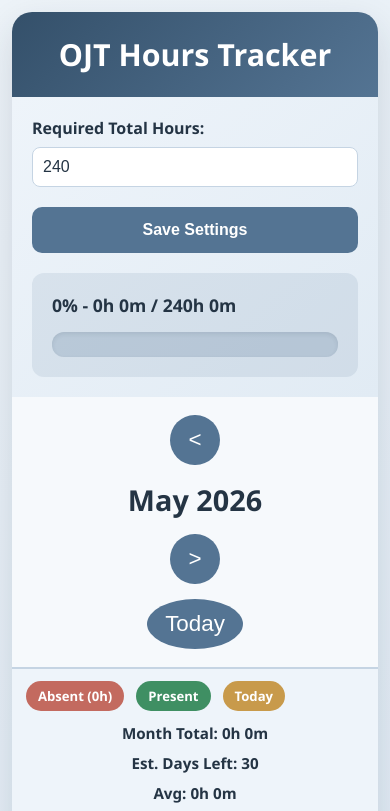
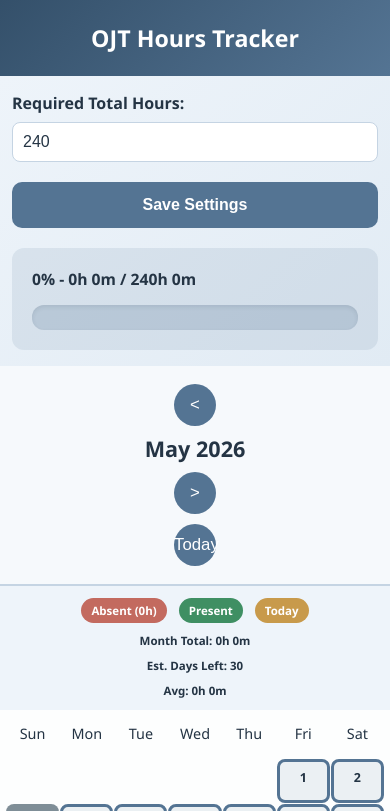
Before and after one commit to MarkJustine28/OJT-Hours-Tracker, a website: page index.html in a window 390 px wide. Shown: the top 811 px of the page. Drawn offline with Linux system fonts and the light colour scheme; no server answers.

Commit message:
add function

```diff
--- a/style.css
+++ b/style.css
@@ -1,5 +1,12 @@
 * {
     box-sizing: border-box;
+}
+
+html,
+body {
+    width: 100%;
+    max-width: 100%;
+    overflow-x: hidden;
 }
 
 :root {
@@ -32,6 +39,7 @@ body {
 
 .container {
     max-width: 1200px;
+    width: min(100%, 1200px);
     margin: 0 auto;
     background: var(--surface);
     border-radius: 20px;
@@ -569,3 +577,163 @@ h1 {
         width: 100%;
     }
 }
+
+@media (max-width: 640px) {
+    body {
+        padding: 0;
+        background: var(--surface);
+    }
+
+    .container {
+        width: 100%;
+        border-radius: 0;
+        box-shadow: none;
+    }
+
+    .page-header,
+    .progress-section,
+    .calendar-header,
+    .calendar-controls,
+    .actions {
+        padding-left: 12px;
+        padding-right: 12px;
+    }
+
+    h1 {
+        font-size: 1.6rem;
+        padding: 18px 12px;
+    }
+
+    .progress-label {
+        flex-direction: column;
+        gap: 6px;
+        align-items: flex-start;
+        font-size: 0.98rem;
+    }
+
+    .legend {
+        flex-wrap: wrap;
+        justify-content: center;
+    }
+
+    .legend-item {
+        font-size: 0.74rem;
+        padding: 5px 10px;
+    }
+
+    .stats span {
+        font-size: 0.86rem;
+        text-align: center;
+    }
+
+    .calendar {
+        gap: 1px;
+        padding: 4px 6px 8px;
+    }
+
+    .calendar-day {
+        min-height: 48px;
+        padding: 2px 1px 7px;
+        border-radius: 8px;
+    }
+
+    .day-number {
+        font-size: 0.82rem;
+        margin-bottom: 1px;
+    }
+
+    .day-hours {
+        font-size: 0.55rem;
+        line-height: 1;
+    }
+
+    .day-note-badge {
+        font-size: 0.45rem;
+        bottom: 3px;
+        padding: 2px 5px;
+        max-width: 92%;
+        white-space: nowrap;
+        overflow: hidden;
+        text-overflow: ellipsis;
+    }
+
+    .nav-btn,
+    .today-btn {
+        width: 42px;
+        height: 42px;
+        padding: 0;
+        font-size: 1.05rem;
+        flex: 0 0 42px;
+    }
+
+    #monthYear {
+        font-size: 1.35rem;
+        text-align: center;
+        line-height: 1.2;
+    }
+
+    .modal-content {
+        margin: 6% auto;
+        padding: 18px;
+        width: calc(100% - 16px);
+        max-width: none;
+        border-radius: 14px;
+    }
+
+    .modal-content label {
+        margin: 18px 0;
+        text-align: left;
+    }
+
+    #notesInput,
+    #hoursSelect,
+    #minutesSelect,
+    #statusSelect,
+    .settings input {
+        font-size: 16px;
+    }
+
+    .calendar-header {
+        gap: 10px;
+    }
+
+    .calendar-controls {
+        gap: 10px;
+    }
+}
+
+@media (max-width: 420px) {
+    body {
+        padding: 0;
+    }
+
+    h1 {
+        font-size: 1.45rem;
+    }
+
+    .progress-section {
+        padding-top: 16px;
+        padding-bottom: 16px;
+    }
+
+    .calendar-day {
+        min-height: 44px;
+    }
+
+    .day-number {
+        font-size: 0.78rem;
+    }
+
+    .day-hours {
+        font-size: 0.5rem;
+    }
+
+    .legend-item,
+    .stats span {
+        font-size: 0.72rem;
+    }
+
+    .modal-content {
+        padding: 16px;
+    }
+}
```
Also changed, not shown: 1 other file.
